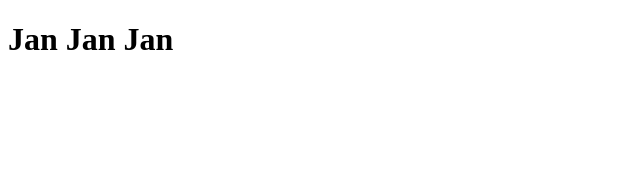
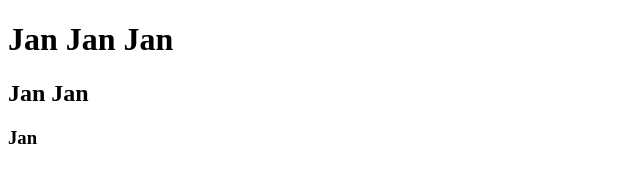
Before and after one commit to jkant-holmesglen/assessment1, a plain HTML site: page index.html in a window 1280 px wide. Shown: the whole page, without its empty margins (0-640 px from the left). Drawn offline with Linux system fonts and the light colour scheme.

Commit message:
Update index.html

```diff
--- a/index.html
+++ b/index.html
@@ -7,5 +7,7 @@
 </head>
 <body>
     <h1> Jan Jan Jan </h1>
+    <h2> Jan Jan </h2>
+    <h3> Jan </h3>
 </body>
 </html>
```
